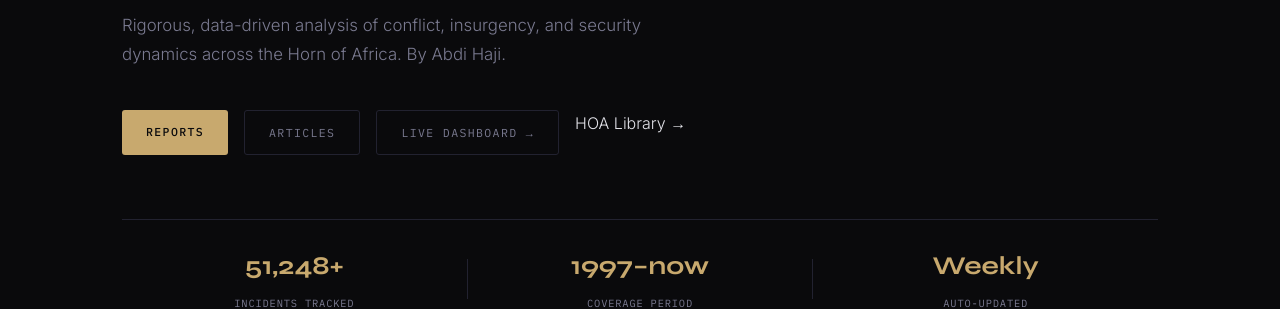
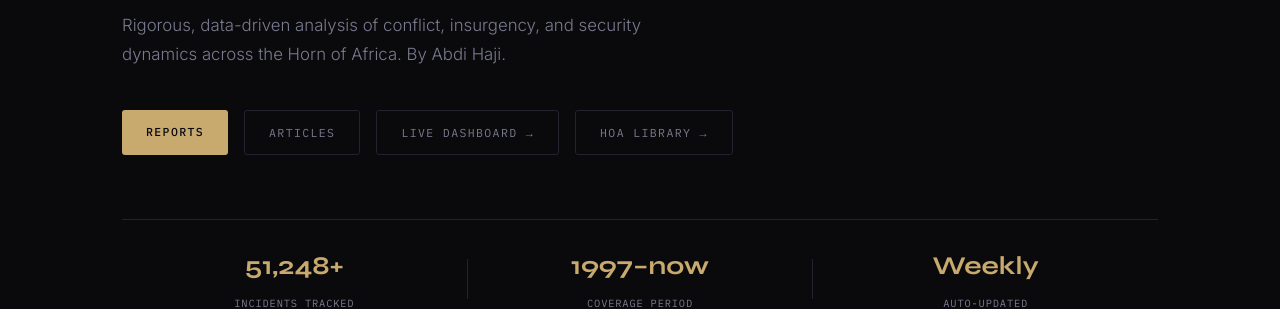
Before and after one commit to abdigh26/abdigh26.github.io, a Jekyll site: the page built from index.html, in a window 1280 px wide. Shown: the part 421-730 px from the top of the page. Built offline with Jekyll 4.4.1, drawn with Linux system fonts in a browser that asks for light colours.

Commit message:
Update index.html

```diff
--- a/index.html
+++ b/index.html
@@ -11,7 +11,7 @@ title: Home
     <a href="/reports.html" class="btn-primary">Reports</a>
     <a href="/articles.html" class="btn-ghost">Articles</a>
     <a href="/dashboard.html" class="btn-ghost">Live Dashboard →</a>
-<a href="/library/">HOA Library →</a>
+<a href="/library/" class="btn-ghost">HOA Library →</a>
   </div>
 </section>
 
```
